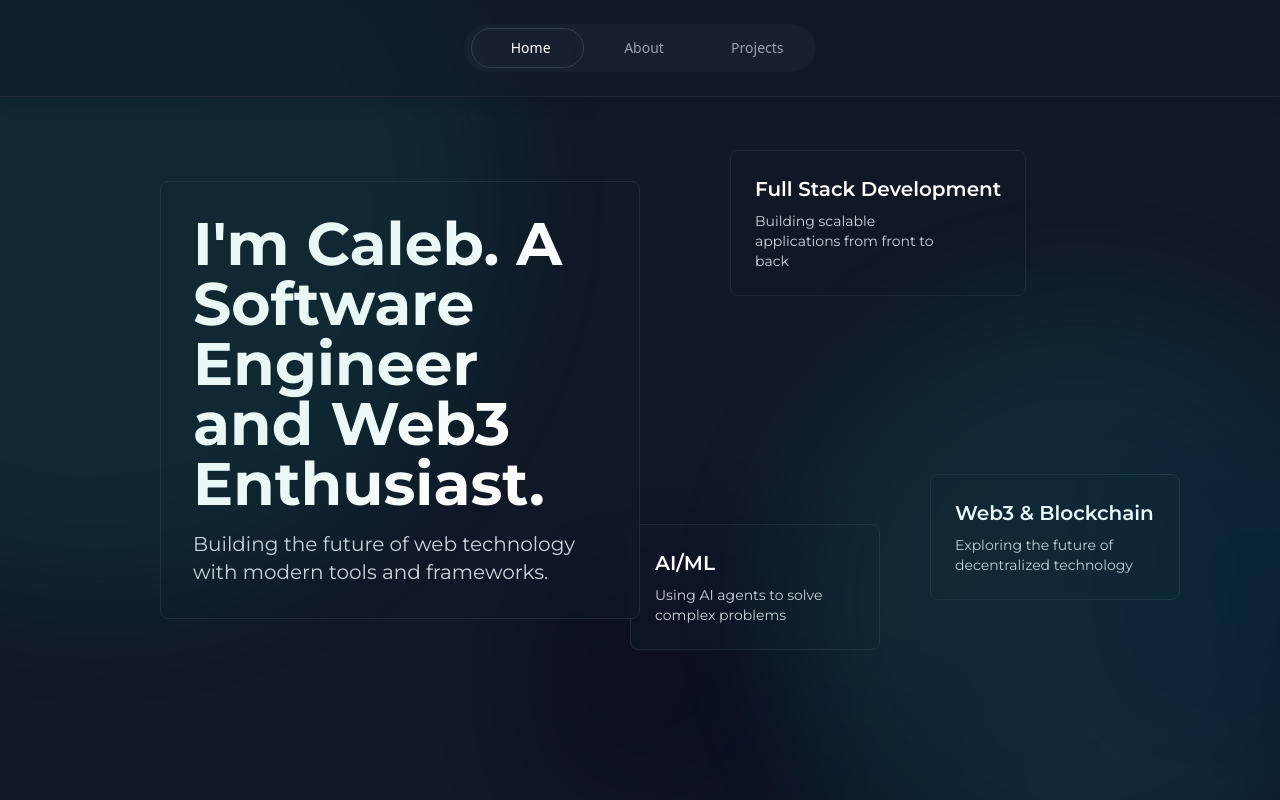
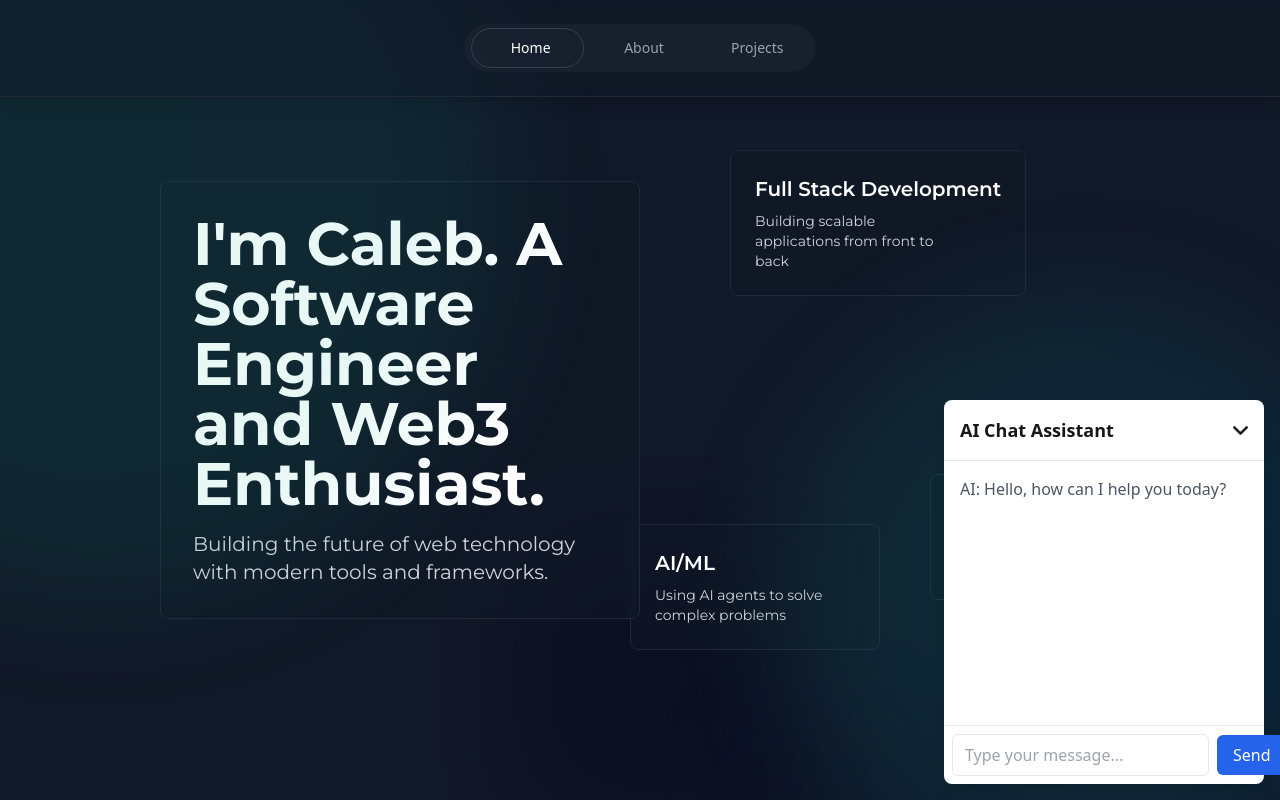
Before and after one commit to CalebHite/my-site, a Next.js app: page / in a window 1280 px wide. Shown: the top 800 px of the page. Built offline with nearby package versions, Linux system fonts and the light colour scheme.

Commit message:
add ai chatbox

```diff
--- a/package.json
+++ b/package.json
@@ -9,6 +9,7 @@
     "lint": "next lint"
   },
   "dependencies": {
+    "@google/generative-ai": "^0.21.0",
     "clsx": "^2.1.1",
     "framer-motion": "^11.15.0",
     "next": "15.1.3",
--- /dev/null
+++ b/src/app/components/chatbox.js
@@ -0,0 +1,87 @@
+'use client';
+
+import { useState, useEffect, useRef } from 'react';
+import { GoogleGenerativeAI } from "@google/generative-ai";
+import Image from 'next/image';
+
+const genAI = new GoogleGenerativeAI("AIzaSyDF-Mu_Cx1E24PxiQcmKVoo3M4l-7OC0Sk");
+const model = genAI.getGenerativeModel({
+    model: "gemini-1.5-flash",
+    systemInstruction: "You are a helpful assistant answering questions about me. My name is Caleb, I am a software engineer and currently working at a company called Nebulai. This is my github: https://github.com/calebhite. This is my linkedin: https://www.linkedin.com/in/calebhite/. My email is chite2457@gmail.com. Always talk about me in the third person.",
+});
+const chat = model.startChat();
+
+export default function Chatbox() {
+    const [isOpen, setIsOpen] = useState(true);
+    const [responses, setResponses] = useState(["AI: Hello, how can I help you today?"]);
+    const [input, setInput] = useState("");
+
+    const chatContainerRef = useRef(null);
+
+    useEffect(() => {
+        if (chatContainerRef.current) {
+            chatContainerRef.current.scrollTop = chatContainerRef.current.scrollHeight;
+        }
+    }, [responses]);
+
+    const handleSend = async () => {
+        if (!input.trim()) return; // Prevent sending empty messages
+
+        const userMessage = input;
+        setResponses([...responses, `You: ${userMessage}`]);
+
+        try {
+            setInput(""); // Clear input field temporarily
+            const result = await chat.sendMessage(userMessage);
+            setResponses(prev => [...prev, `AI: ${result.response.text()}`]);
+        } catch (error) {
+            console.error("Error sending message:", error);
+        }
+    };
+
+    return isOpen ? (
+        <div  className="fixed bottom-4 right-4 w-80 h-96 bg-white shadow-lg rounded-lg z-50 flex flex-col">
+            <div className="flex justify-between items-center p-4 border-b">
+                <h1 className="text-lg font-semibold">AI Chat Assistant</h1>
+                <button
+                    className="text-gray-600 hover:text-gray-900"
+                    onClick={() => setIsOpen(false)}
+                >
+                    <Image src="/right-arrow.png" width={15} height={15} className="rotate-90" alt="Close" />
+                </button>
+            </div>
+            <div
+                className="p-4 flex-1 overflow-y-auto space-y-2"
+                ref={chatContainerRef} // Attach ref to the chat container
+            >
+                {responses.map((response, index) => (
+                    <p key={index} className={`text-gray-600 ${response.startsWith("You:") ? "text-right" : ""}`}>
+                        {response}
+                    </p>
+                ))}
+            </div>
+            <div className="p-2 border-t flex items-center">
+                <input
+                    type="text"
+                    placeholder="Type your message..."
+                    value={input}
+                    onChange={(e) => setInput(e.target.value)}
+                    className="flex-1 px-3 py-2 border rounded-md focus:outline-none"
+                />
+                <button
+                    onClick={handleSend}
+                    className="ml-2 px-4 py-2 bg-blue-600 text-white rounded-md hover:bg-blue-700"
+                >
+                    Send
+                </button>
+            </div>
+        </div>
+    ) : (
+        <button
+            className="transition ease-in delay-50 fixed bottom-4 right-4 bg-gray-300 border border-gray-800 text-gray-800 p-4 rounded-full shadow-lg z-50 hover:bg-gray-100"
+            onClick={() => setIsOpen(true)}
+        >
+            <Image src="/right-arrow.png" width={15} height={15} className="-rotate-90" alt="Open" />
+        </button>
+    );
+}
--- a/src/app/components/navbar.js
+++ b/src/app/components/navbar.js
@@ -87,9 +87,8 @@ const Navbar = () => {
           {tabs.map((tab) => (
             <button
               key={tab.id}
-              onClick={() => handleTabClick(tab.id)}
-              className={`relative z-10 flex w-full items-center justify-center px-3 py-2 text-sm font-medium transition-colors duration-300
-                ${activeTab === tab.id ? 'text-white' : 'text-gray-400 hover:text-gray-200'}`}
+              className={`cursor-default relative z-10 flex w-full items-center justify-center px-3 py-2 text-sm font-medium transition-colors duration-300
+                ${activeTab === tab.id ? 'text-white' : 'text-gray-400'}`}
             >
               {tab.label}
             </button>
--- a/src/app/page.js
+++ b/src/app/page.js
@@ -4,6 +4,7 @@ import LandingPage from './components/landingPage';
 import Navbar from './components/navbar';
 import About from './components/about';
 import Projects from './components/project';
+import Chatbox from './components/chatbox';
 import './globals.css';
 
 export default function Home() {
@@ -20,6 +21,7 @@ export default function Home() {
         <div id="projects" className="snap-start">
           <Projects />
         </div>
+        <Chatbox />
       </div>
     </main>
   );
```
Also changed, not shown: public/right-arrow.png (added), 1 other file (tests, documents, lock files or other folders).
